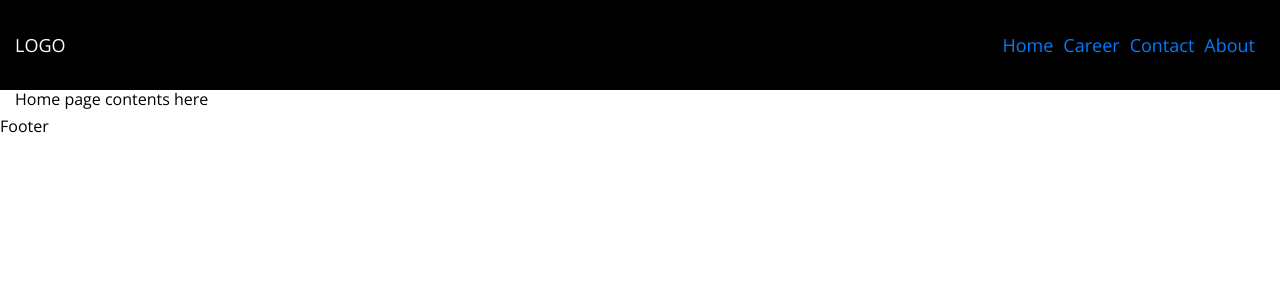
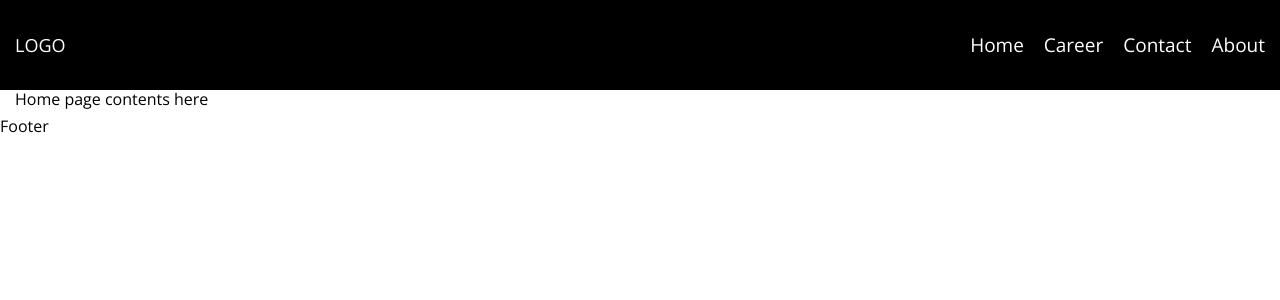
Before and after one commit to lekegitrepo/simple-react-web, a React (Create React App) app: page / in a window 1280 px wide. Shown: the top 300 px of the page. Built offline with nearby package versions, Linux system fonts and the light colour scheme.

Commit message:
style the menu links

```diff
--- a/src/assets/css/default.min.css
+++ b/src/assets/css/default.min.css
@@ -1 +1 @@
-body{color:#010000;font-family:'Open Sans',sans-serif;font-size:18px;font-weight:400;font-style:normal}header{background:#010000;color:#fff;display:block;height:90px;position:relative;width:100%}header .logo{left:15px;position:absolute;top:50%;-webkit-transform:translateY(-50%);-moz-transform:translateY(-50%);transform:translateY(-50%)}header nav,header nav ul,header nav ul li{margin:0;padding:0}header nav{position:absolute;right:15px;top:50%;-webkit-transform:translateY(-50%);-moz-transform:translateY(-50%);transform:translateY(-50%)}header nav ul li{display:inline-block;list-style-type:none;margin-right:10px}
+body{color:#010000;font-family:'Open Sans',sans-serif;font-size:18px;font-weight:400;font-style:normal}a{cursor:pointer;-webkit-transition:.4s ease-in-out;-moz-transition:.4s ease-in-out;transition:.4s ease-in-out}a:hover{color:#ff1755;-webkit-transition:.4s ease-in-out;-moz-transition:.4s ease-in-out;transition:.4s ease-in-out;text-decoration:none}.container-fluid{line-height:24px}header{background:#010000;color:#fff;display:block;height:90px;position:relative;width:100%}header .logo{left:15px;position:absolute;top:50%;-webkit-transform:translateY(-50%);-moz-transform:translateY(-50%);transform:translateY(-50%)}header nav,header nav ul,header nav ul li{margin:0;padding:0}header nav{position:absolute;right:15px;top:50%;-webkit-transform:translateY(-50%);-moz-transform:translateY(-50%);transform:translateY(-50%)}header nav ul li{display:inline-block;list-style-type:none;margin-right:20px}header nav ul li.last{margin:0}header nav ul li a{color:#fff;font-size:19px;line-height:normal}
--- a/src/assets/scss/_config.scss
+++ b/src/assets/scss/_config.scss
@@ -4,14 +4,6 @@ $white: #ffffff;
 $lightGrey: #e6e6e6;
 $darkGrey: #333;
 $red: #ff1755;
-
-body {
-  color: $black;
-  font-family: 'Open Sans', sans-serif;
-  font-size: 18px;
-  font-weight: 400;
-  font-style: normal;
-}
 
 @mixin translateY($e) {
   -webkit-transform: translateY($e);
@@ -24,3 +16,27 @@ body {
   -moz-transition:$e;
        transition: $e;
 }
+
+body {
+  color: $black;
+  font-family: 'Open Sans', sans-serif;
+  font-size: 18px;
+  font-weight: 400;
+  font-style: normal;
+}
+
+a {
+  cursor: pointer;
+  /*text-decoration: none;*/
+  @include transition(.4s ease-in-out);
+
+  &:hover {
+    color: $red;
+    @include transition(.4s ease-in-out);
+    text-decoration: none;
+  }
+}
+
+.container-fluid {
+  line-height: 24px;
+}
--- a/src/assets/scss/default.scss
+++ b/src/assets/scss/default.scss
@@ -31,7 +31,17 @@ header {
     ul li {
       display: inline-block;
       list-style-type: none;
-      margin-right: 10px;
+      margin-right: 20px;
+
+      &.last {
+        margin: 0;
+      }
+
+      a {
+        color: $white;
+        font-size: 19px;
+        line-height: normal;
+      }
     }
   }
 }
--- a/src/components/headerComponent/header.js
+++ b/src/components/headerComponent/header.js
@@ -7,10 +7,10 @@ class Header extends React.Component {
         <div className='logo'> LOGO </div>
         <nav>
           <ul>
-            <li><a href='#'>Home</a></li>
+            <li className='first'><a href='#'>Home</a></li>
             <li><a href='#'>Career</a></li>
             <li><a href='#'>Contact</a></li>
-            <li><a href='#'>About</a></li>
+            <li className='last'><a href='#'>About</a></li>
           </ul>
         </nav>
       </header>
```
